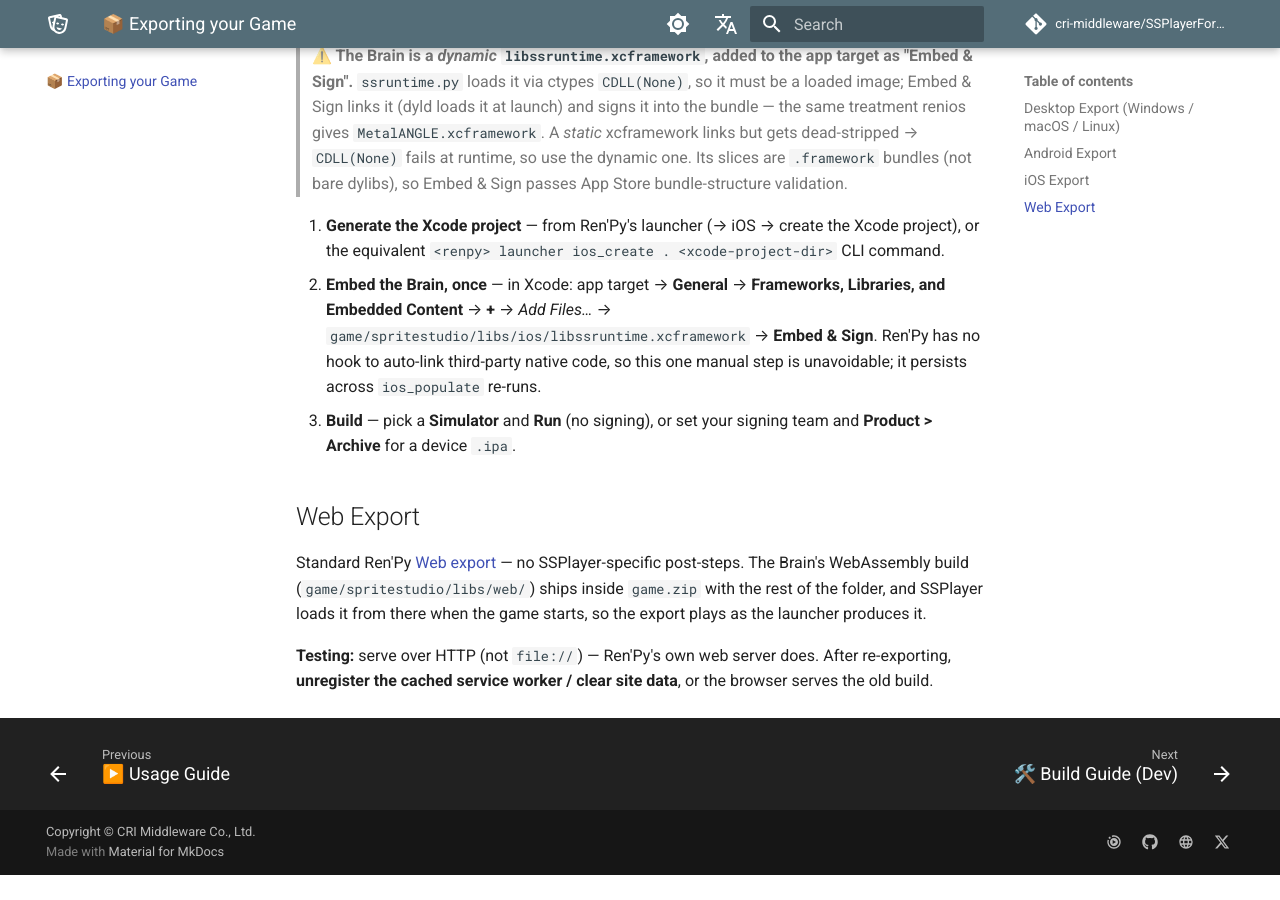
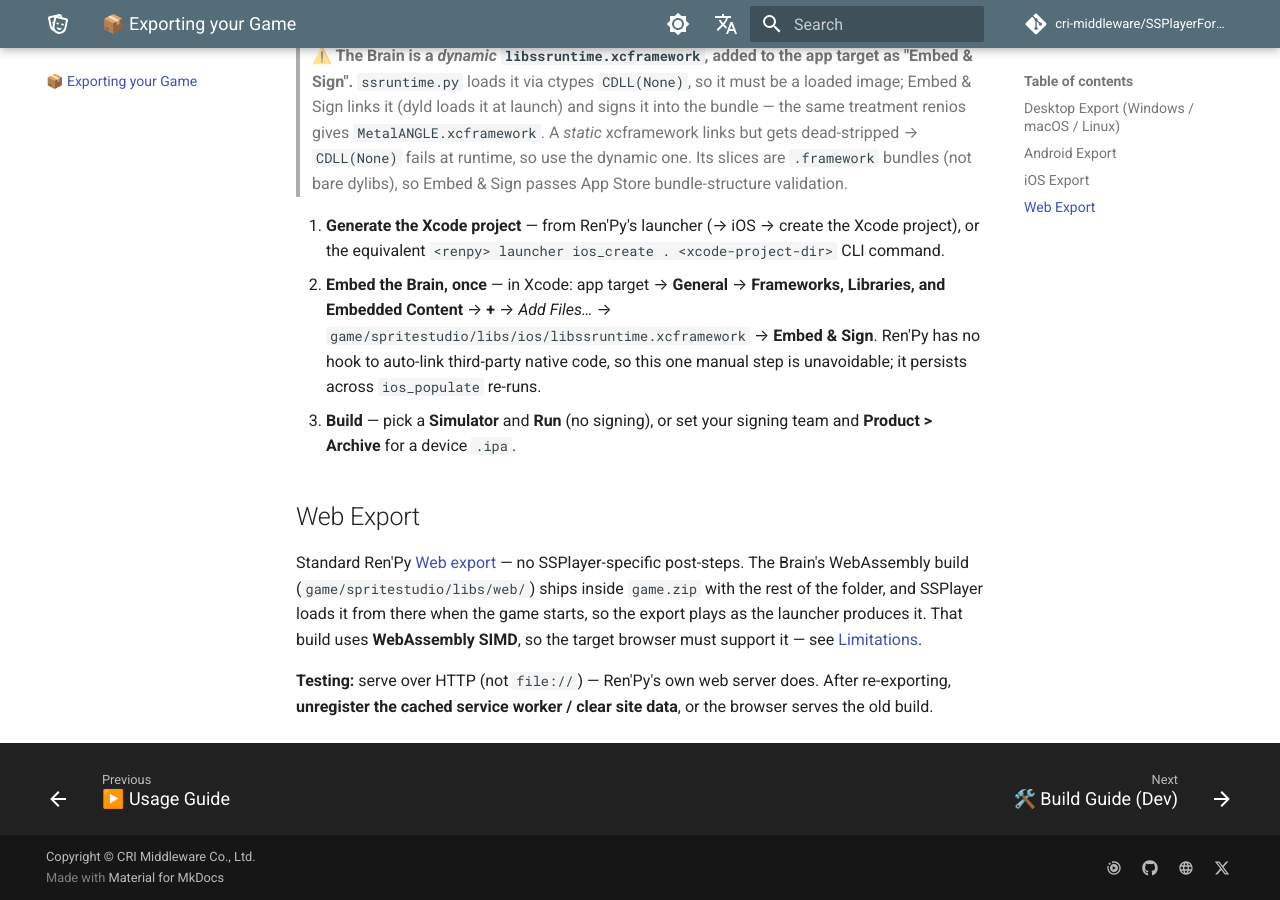
Before and after one commit to cri-middleware/SSPlayerForRenPy, an MkDocs documentation site: the page built from docs/en/export.md, in a window 1280 px wide and 900 px high, scrolled down 1579 px. Built offline with MkDocs 1.6.1 and Material for MkDocs 9.7.7, drawn with Linux system fonts in a browser that asks for light colours; comment, search, counter and statistics services are not loaded; before the commit the page ends 2454 px from its top, so only the background shows below that.

Commit message:
docs: state the WebAssembly SIMD requirement for the Web export
The Brain's WebAssembly build is compiled with SIMD instructions, so it does
not run on browsers without WebAssembly SIMD. Say so on the Limitations page
(Platform) and in the Web export section, in both languages, as the Godot and
Unity players already do.

```diff
--- a/docs/en/export.md
+++ b/docs/en/export.md
@@ -93,7 +93,8 @@ Standard Ren'Py [Web export](https://www.renpy.org/doc/html/web.html) — no
 SSPlayer-specific post-steps. The Brain's WebAssembly build
 (`game/spritestudio/libs/web/`) ships inside `game.zip` with the rest of the
 folder, and SSPlayer loads it from there when the game starts, so the export plays
-as the launcher produces it.
+as the launcher produces it. That build uses **WebAssembly SIMD**, so the target
+browser must support it — see [Limitations](limitations.md).
 
 **Testing:** serve over HTTP (not `file://`) — Ren'Py's own web server does. After
 re-exporting, **unregister the cached service worker / clear site data**, or the
```
Also changed, not shown: docs/en/limitations.md (+1 -0 lines), docs/ja/export.md (+1 -1 lines), docs/ja/limitations.md (+1 -0 lines).
